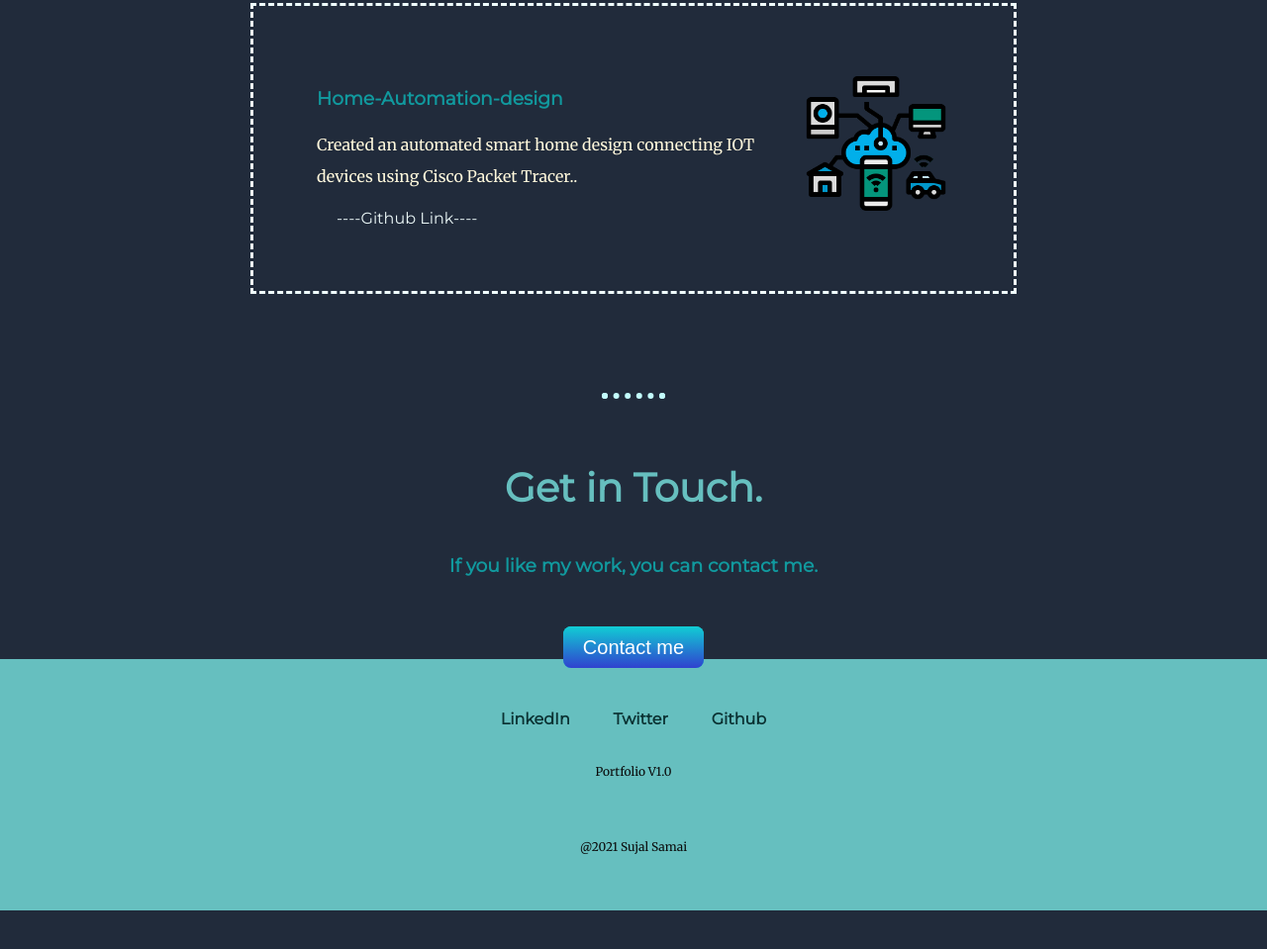
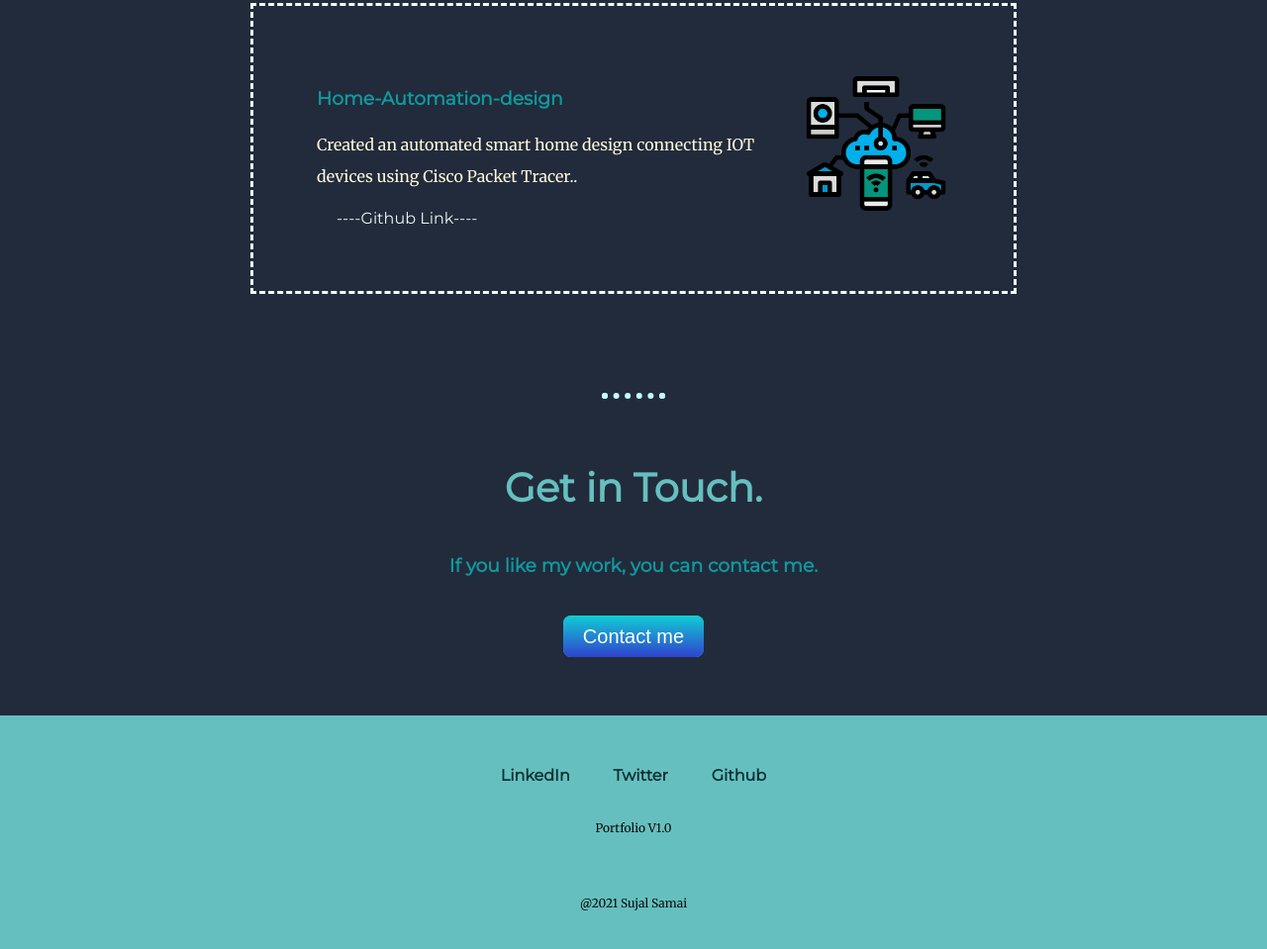
Before and after one commit to SujalSamai/Portfolio-v1.0, a plain HTML site: page index.html in a window 1280 px wide. Shown: the part 2611-3570 px from the top of the page at 99% size. Before the commit the page ends 3531 px from the top, so only its background shows below. Drawn offline with Linux system fonts and the light colour scheme.

Commit message:
Changed Button Position

```diff
--- a/index.html
+++ b/index.html
@@ -1,77 +1,3 @@
-<!-- <!DOCTYPE html>
-<html lang="en">
-  <head>
-    <meta charset="UTF-8" />
-    <meta http-equiv="X-UA-Compatible" content="IE=edge" />
-    <meta name="viewport" content="width=device-width, initial-scale=1.0" />
-    <link rel="preconnect" href="https://fonts.googleapis.com" />
-    <link rel="preconnect" href="https://fonts.gstatic.com" crossorigin />
-
-    <title>Sujal Samai- Portfolio v1.0</title>
-    <link rel="stylesheet" href="style.css" />
-    <link rel="icon" href="./images/favicon.ico" />
-  </head>
-  <body>
-    <div class="topnav">
-      <img class="coder" src="images/programmer.png" alt="" />
-      <h2 id="name">sujal samai</h2>
-      <nav>
-        <a class="navbar" href="#about_me">About</a>
-        <a class="navbar" href="./skills.html">Skills</a>
-        <a class="navbar" href="./project.html">Projects</a>
-        <a class="navbar" href="#">Blogs</a>
-        <a class="navbar" href="#">Hackathons</a>
-        <a class="navbar" href="./contact.html">Contact</a>
-      </nav>
-    </div>
-    <div class="Top">
-      <img class="Top-cloud" src="images/java.png" alt="" />
-      <h1 class="top_element">Hello! I am Sujal Samai</h1>
-      <br /><br />
-      <p class="top_element">
-        I am an undergrad student, a tech enthusiast student pursuing bachelors
-        degree in Computer Science. I have a keen interest in new technologies
-        and music. Currently, I'm working on learning Android Development.
-      </p>
-      <img class="bottom-cloud" src="images/programmer (1).png" alt="" />
-    </div>
-    <div id="middle">
-      <img class="my_image" src="images/sujal.jpg" alt="" />
-    </div>
-
-    <hr />
-    <div class="bottom-container">
-      <a
-        target="blank"
-        class="footer"
-        href="https://www.linkedin.com/in/sujal-samai"
-      >
-        <img class="footer-img" src="./images/linkedin.png" alt="linkedin" />
-      </a>
-      <a
-        target="blank"
-        class="footer"
-        href="https://twitter.com/SujalSamai?s=09"
-      >
-        <img class="footer-img" src="./images/twitter (1).png" alt="twitter" />
-      </a>
-      <a target="blank" class="footer" href="https://github.com/SujalSamai">
-        <img class="footer-img" src="./images/github.png" alt="github"
-      /></a>
-      <a target="blank" class="footer" href="#">
-        <img
-          class="footer-img"
-          src="./images/instagram.png"
-          alt="instagram" /></a
-      ><br />
-      <h4 class="copy">Sujal Samai</h4>
-      <br />
-      <br />
-      <br />
-    </div>
-  </body>
-</html> -->
-
 <!DOCTYPE html>
 <html lang="en">
   <head>
@@ -163,8 +89,9 @@
         <div>
           <h2 id="Contact">Get in Touch.</h2>
           <h3>If you like my work, you can contact me.</h3>
-          <p class="contact"></p>
-          <a class="btn" href="mailto:sujalsamai123@gmail.com">Contact me</a>
+          <p class="contact">
+            <a class="btn" href="mailto:sujalsamai123@gmail.com">Contact me</a>
+          </p>
         </div>
       </div>
     </div>
```
